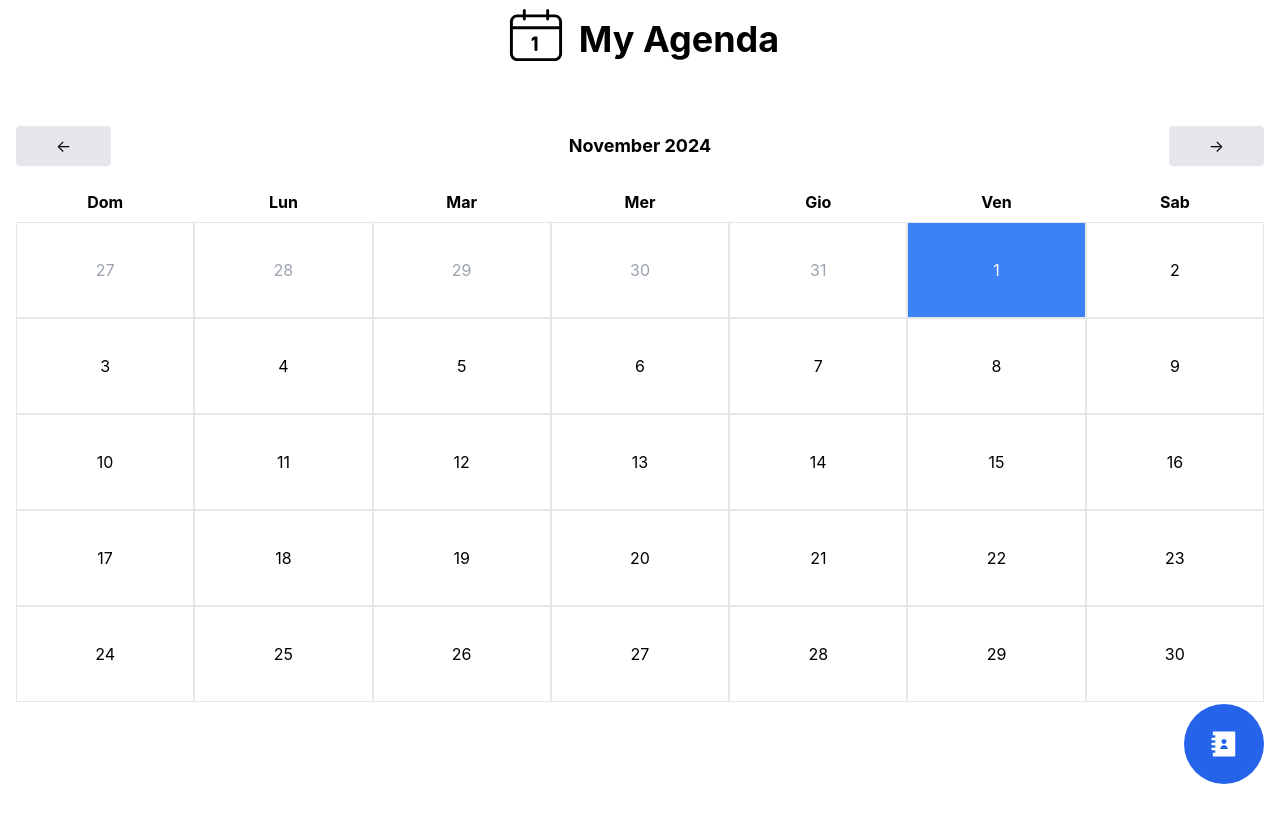
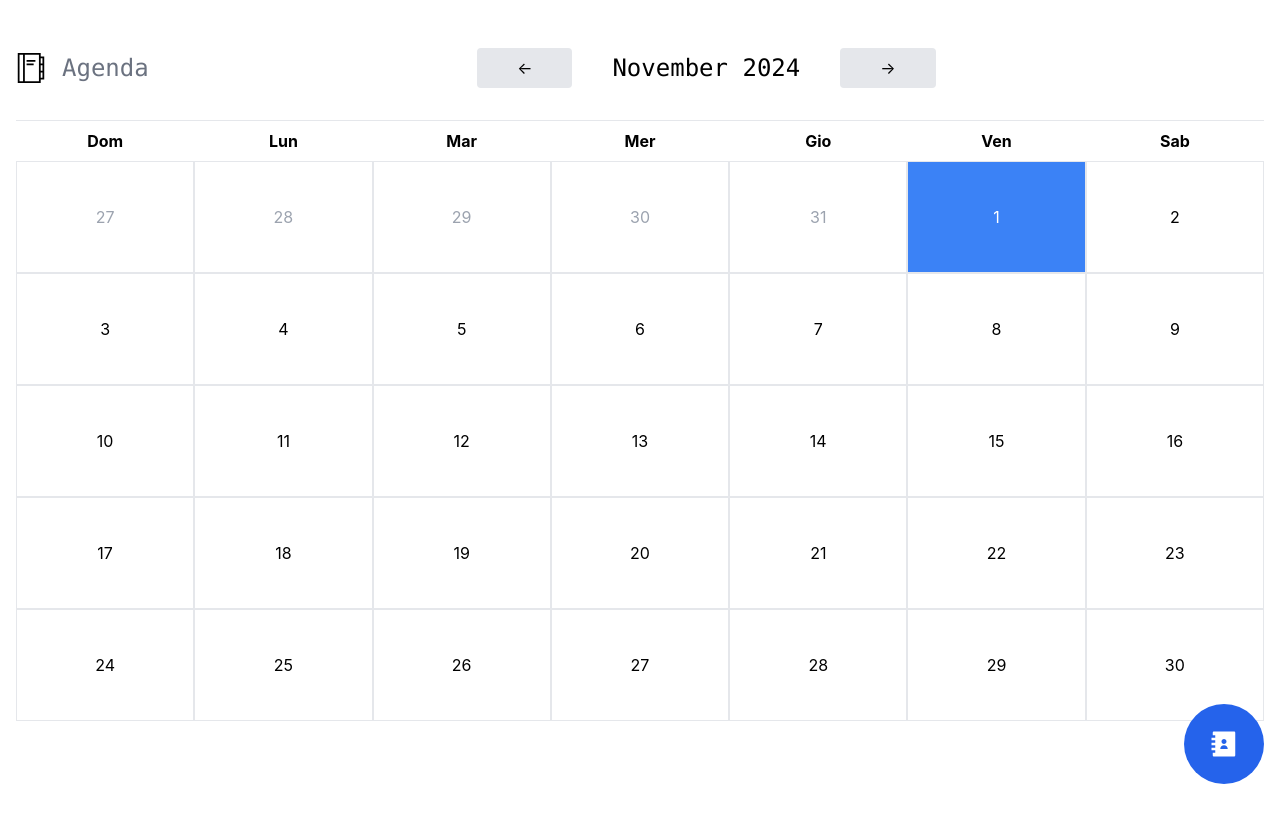
Before and after one commit to GiacomoDiFa/AppointmentScheduleWhatsapp, a React (Create React App) app in the folder frontend/: page /Calendar/ in a window 1280 px wide. Shown: the top 822 px of the page. After the commit the page ends 800 px from the top, so only its background shows below. Built offline with nearby package versions, Linux system fonts and the light colour scheme.

Commit message:
Improved UI in some pages

```diff
--- a/frontend/src/App.js
+++ b/frontend/src/App.js
@@ -10,14 +10,6 @@ function App() {
   return (
     <div className='App'>
       <BrowserRouter basename='/Calendar'>
-        <Link to='/'>
-          <div className='flex items-center justify-center gap-x-2'>
-            <CiCalendarDate size={70} />
-            <h1 className="mt-2 text-4xl text-center font-bold">
-              My Agenda
-            </h1>
-          </div>
-        </Link>
         <Routes>
           <Route path='/' element={<HomePage />}></Route>
           <Route path='/day/:data/' element={<DayPage />}></Route>
--- a/frontend/src/components/Calendar.js
+++ b/frontend/src/components/Calendar.js
@@ -1,6 +1,7 @@
 import React, { useState } from 'react';
 import { addDays, startOfMonth, endOfMonth, startOfWeek, endOfWeek, format } from 'date-fns';
 import { Link } from 'react-router-dom';
+import { TfiAgenda } from "react-icons/tfi";
 
 function Calendar() {
     const [currentDate, setCurrentDate] = useState(new Date());
@@ -26,13 +27,21 @@ function Calendar() {
     }
 
     return (
-        <div className="p-4 max-w h-[100vh] mx-auto mt-10">
-            <div className="flex justify-between items-center mb-4">
-                <button onClick={prevMonth} className="px-10 py-2 bg-gray-200 rounded">←</button>
-                <h2 className="text-lg font-bold">
-                    {format(currentDate, 'MMMM yyyy')}
-                </h2>
-                <button onClick={nextMonth} className="px-10 py-2 bg-gray-200 rounded">→</button>
+        <div className="p-4 max-w h-[100vh] mx-auto">
+            <div className='flex justify-center items-center border-b py-8 '>
+                <Link to='/'>
+                <div className='mr-auto flex items-center'>
+                    <div className='mr-2'><TfiAgenda size={30}/></div>
+                    <div className='font-mono text-gray-500 text-2xl ml-2'>Agenda</div>
+                </div>
+                </Link>
+                <div className='flex justify-center items-center w-full'>
+                    <button onClick={prevMonth} className="px-10 py-2 bg-gray-200 rounded mr-10">←</button>
+                    <h2 className="text-2xl font-mono">
+                        {format(currentDate, 'MMMM yyyy')}
+                    </h2>
+                    <button onClick={nextMonth} className="px-10 py-2 bg-gray-200 rounded ml-10">→</button>
+                </div>
             </div>
             <div className="grid grid-cols-7 text-center font-bold">
                 {['Dom', 'Lun', 'Mar', 'Mer', 'Gio', 'Ven', 'Sab'].map(day => (
@@ -45,7 +54,7 @@ function Calendar() {
                         <Link key={day} to={`/day/${day.toLocaleDateString('it-IT').split('/').join('-')}`}>
                             <div
                                 className={`
-                                    p-4 border h-24 border-gray-200 flex items-center justify-center
+                                    p-4 border h-28 border-gray-200 flex items-center justify-center
                                     ${format(day, 'MM') !== format(currentDate, 'MM') ? 'text-gray-400' : ''}
                                     ${format(day, 'yyyy-MM-dd') === format(new Date(), 'yyyy-MM-dd') ? 'bg-blue-500 text-white hover:bg-blue-600' : 'hover:bg-gray-200'}
                                 `}
--- a/frontend/src/pages/ContactsPage.js
+++ b/frontend/src/pages/ContactsPage.js
@@ -4,6 +4,8 @@ import { GoPerson } from 'react-icons/go';
 import { CiTrash } from 'react-icons/ci';
 import { BsTelephone } from "react-icons/bs";
 import { FaArrowLeft } from 'react-icons/fa';
+import { Link } from 'react-router-dom';
+import { TfiAgenda } from 'react-icons/tfi';
 
 function ContactsPage() {
     const [isFormOpen, setIsFormOpen] = useState(false);
@@ -109,16 +111,16 @@ function ContactsPage() {
         fetchData();
     }, []);
 
-    const handleSaveWhatsAppContacts = async () =>{
+    const handleSaveWhatsAppContacts = async () => {
 
-        try{
-            const response = await axios.post(`http://localhost:5000/api/contact/contacts-whatsapp`,{
+        try {
+            const response = await axios.post(`http://localhost:5000/api/contact/contacts-whatsapp`, {
                 selectedContacts
             })
-            if(response.status===201){
+            if (response.status === 201) {
                 window.location.reload()
             }
-        }catch(error){
+        } catch (error) {
             console.error(error)
         }
     }
@@ -138,16 +140,27 @@ function ContactsPage() {
     };
 
     return (
-        <div className='relative min-h-screen pb-16'>
+        <div className='relative min-h-screen pb-16 p-4 max-w h-[100vh] mx-auto'>
 
 
             {isLoading ? (
                 <p>Caricamento...</p>
             ) : (
                 <>
-                    <div className='flex'>
+                    <div className='flex justify-center items-center border-b py-8 '>
+                        <Link to='/'>
+                            <div className='mr-auto flex items-center'>
+                                <div className='mr-2'><TfiAgenda size={30} /></div>
+                                <div className='font-mono text-gray-500 text-2xl ml-2'>Agenda</div>
+                            </div>
+                        </Link>
+                        <div className='flex justify-center items-center w-full'>
+                            <h1 className='font-mono text-2xl'>Contatti</h1>
+                        </div>
+                    </div>
+                    <div className='flex mt-10'>
                         <div className='w-[45%]'>
-                            <h1 className='text-center font-bold text-3xl'>I miei contatti</h1>
+                            <h1 className='text-center font-mono text-2xl'>I miei contatti in Agenda</h1>
                             <div className='bg--300'>
                                 {usersList.map(user => (
                                     <div key={user.numero} className='flex w-full items-center border-b border-gray-200 mt-1'>
@@ -175,7 +188,7 @@ function ContactsPage() {
                             </div>
                         </div>
                         <div className='w-[45%] ml-auto'>
-                            <h1 className='text-center font-bold text-3xl'>I miei contatti WhatsApp</h1>
+                            <h1 className='text-center font-mono text-2xl'>I miei contatti WhatsApp</h1>
                             <div className='bg--300'>
                                 <div className='bg--300'>
                                     {showQrCode && qrCodeUrl ? (
--- a/frontend/src/pages/DayPage.js
+++ b/frontend/src/pages/DayPage.js
@@ -1,9 +1,10 @@
 import React, { useEffect, useState } from 'react';
 import Schedule from '../components/Schedule';
-import { useParams } from 'react-router-dom';
+import { Link, useParams } from 'react-router-dom';
 import axios from 'axios';
 import { LuSendHorizonal } from "react-icons/lu";
 import swal from 'sweetalert';
+import { TfiAgenda } from 'react-icons/tfi';
 
 function DayPage() {
     const { data } = useParams();
@@ -104,8 +105,22 @@ function DayPage() {
     };
 
     return (
-        <div className='relative min-h-screen pb-16'>
-            <h1 className='font-bold text-3xl'>{data}</h1>
+        <div className='relative min-h-screen pb-16 p-4 max-w h-[100vh] mx-auto'>
+
+            <div className='flex justify-center items-center border-b py-8 '>
+                <Link to='/'>
+                <div className='mr-auto flex items-center'>
+                    <div className='mr-2'><TfiAgenda size={30}/></div>
+                    <div className='font-mono text-gray-500 text-2xl ml-2'>Agenda</div>
+                </div>
+                </Link>
+                <div className='flex justify-center items-center w-full'>
+                <h1 className='font-mono text-2xl'>{data}</h1>
+                </div>
+            </div>
+
+
+
             <Schedule />
             <div className='fixed bottom-4 right-4 flex'>
                 <div
```
Also changed, not shown: 2 other files (tests, documents, lock files or other folders).
